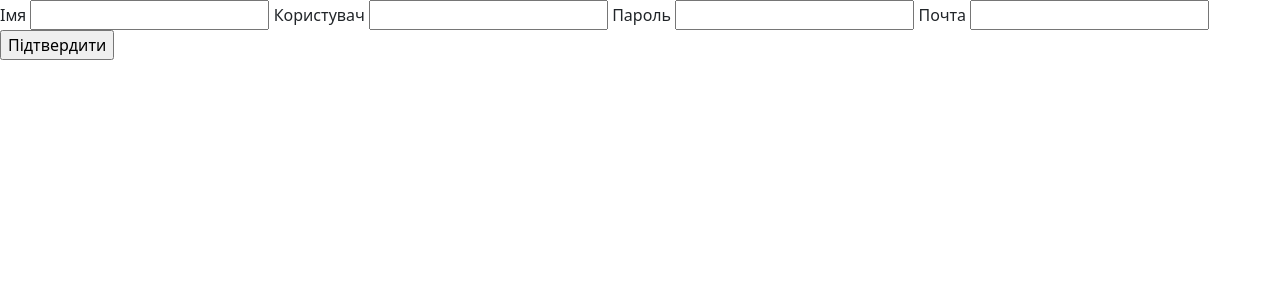
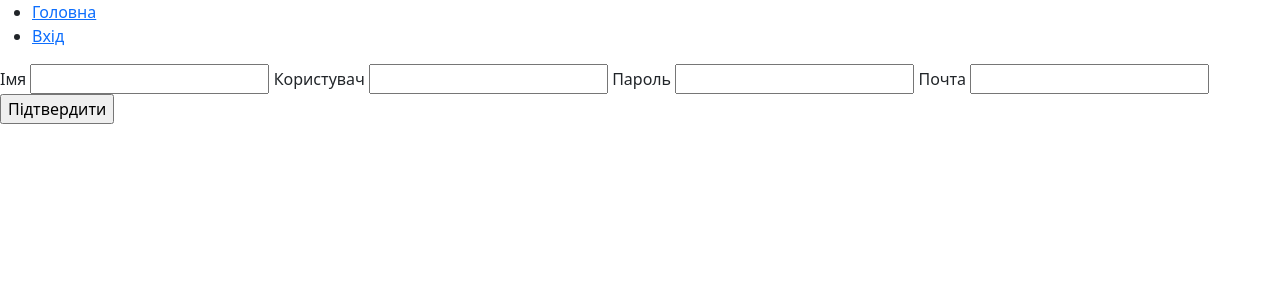
Before and after one commit to Fundi1330/Dumka, a Flask app: page /sing_in in a window 1280 px wide. Shown: the top 300 px of the page. Run offline with Flask 2, Linux system fonts and the light colour scheme.

Commit message:
added menu

```diff
--- a/application/templates/base.html
+++ b/application/templates/base.html
@@ -10,7 +10,20 @@
 <body>
     <div class="wrapper">
         <header class="header">
-
+            <nav class="menu__wrapper">
+                <ul class="menu__list">
+                    <li class="menu__item"><a href="/">Головна</a></li>
+                    {% if current_user.is_anonymus and not current_user.is_authenticated %}
+                    <li class="menu__item"><a href="/register">Реєстрація</a></li>
+                    {% else %}
+                    <li class="menu__item"><a href="/login">Вхід</a></li>
+                    {% endif %}
+                    {% if current_user.is_authenticated %}
+                    <li class="menu__item"><a href="{{ url_for() }}">Профіль</a></li>
+                    <li class="menu__item"><a href="/logout">Вийти</a></li>
+                    {% endif %}
+                </ul>
+            </nav>
         </header>
         <main class="main">
             {% block content %}
```
